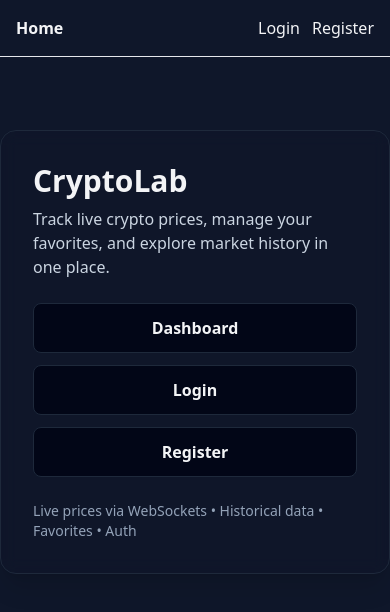
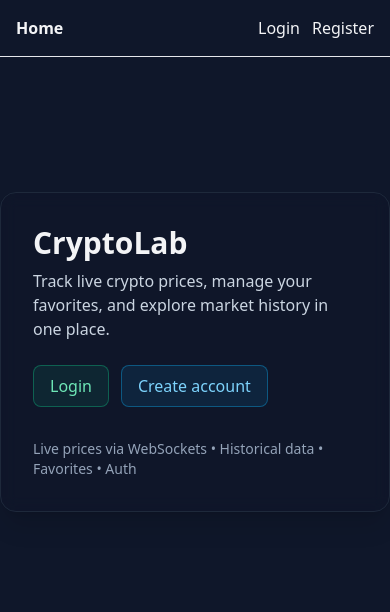
Before and after one commit to DanielPincu/CryptoLab---Frontend, a React (Vite) app: page / in a window 390 px wide. Shown: the top 612 px of the page. Built offline with nearby package versions, Linux system fonts and the light colour scheme.

Commit message:
Home page, updated. Generic welcome. To be continued

```diff
--- a/src/pages/Home.tsx
+++ b/src/pages/Home.tsx
@@ -1,38 +1,70 @@
 import { Link } from 'react-router-dom'
+import { useSession } from '../auth/Session'
 
 export default function Home() {
+  const { isAuthenticated, user, isLoading } = useSession()
+
+  if (isLoading) {
+    return (
+      <div className="min-h-[70vh] flex items-center justify-center">
+        <div className="text-slate-400">Loading…</div>
+      </div>
+    )
+  }
+
   return (
     <div className="min-h-[70vh] flex items-center justify-center">
       <div className="max-w-2xl w-full p-8 rounded-2xl border border-slate-800 bg-slate-900/60 backdrop-blur shadow-xl">
         <h1 className="text-3xl font-bold mb-2">CryptoLab</h1>
+
+        {!isAuthenticated ? (
+          <>
             <p className="text-slate-300 mb-6">
               Track live crypto prices, manage your favorites, and explore market history in one place.
             </p>
 
-        <div className="grid grid-cols-1 sm:grid-cols-3 gap-3">
-          <Link
-            to="/dashboard"
-            className="text-center rounded-lg border border-slate-800 bg-slate-950 px-4 py-3 font-semibold hover:border-emerald-500/40 hover:text-emerald-300 transition"
-          >
-            Dashboard
-          </Link>
-
+            <div className="flex gap-3">
               <Link
                 to="/login"
-            className="text-center rounded-lg border border-slate-800 bg-slate-950 px-4 py-3 font-semibold hover:border-sky-500/40 hover:text-sky-300 transition"
+                className="px-4 py-2 rounded-lg bg-emerald-500/10 border border-emerald-500/40 text-emerald-300 hover:bg-emerald-500/20 transition"
               >
                 Login
               </Link>
-
               <Link
                 to="/register"
-            className="text-center rounded-lg border border-slate-800 bg-slate-950 px-4 py-3 font-semibold hover:border-violet-500/40 hover:text-violet-300 transition"
+                className="px-4 py-2 rounded-lg bg-sky-500/10 border border-sky-500/40 text-sky-300 hover:bg-sky-500/20 transition"
               >
-            Register
+                Create account
               </Link>
             </div>
+          </>
+        ) : (
+          <>
+            <p className="text-slate-300 mb-2">
+              Welcome back, <span className="font-semibold text-emerald-300">{user?.username}</span> 👋
+            </p>
+            <p className="text-slate-400 mb-6">
+              You are logged in and ready to explore the markets.
+            </p>
 
-        <div className="mt-6 text-sm text-slate-400">
+            <div className="flex gap-3">
+              <Link
+                to="/dashboard"
+                className="px-4 py-2 rounded-lg bg-emerald-500/10 border border-emerald-500/40 text-emerald-300 hover:bg-emerald-500/20 transition"
+              >
+                Go to Dashboard
+              </Link>
+              <Link
+                to="/profile"
+                className="px-4 py-2 rounded-lg bg-slate-800 border border-slate-700 text-slate-200 hover:bg-slate-700 transition"
+              >
+                View Profile
+              </Link>
+            </div>
+          </>
+        )}
+
+        <div className="mt-8 text-sm text-slate-400">
           Live prices via WebSockets • Historical data • Favorites • Auth
         </div>
       </div>
```
Lines whose indentation alone changed are shown as unchanged.
